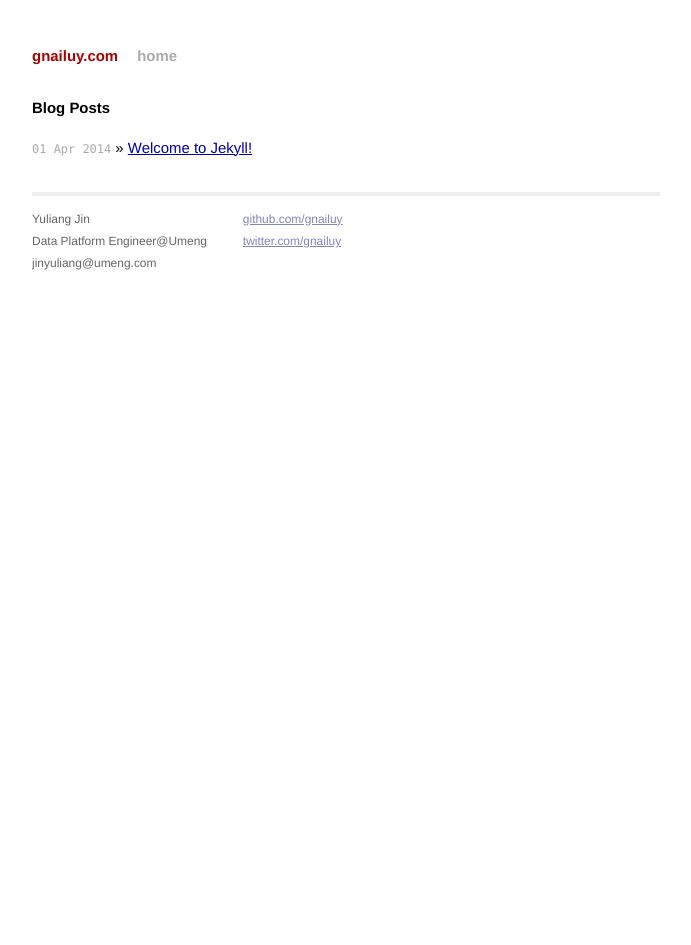
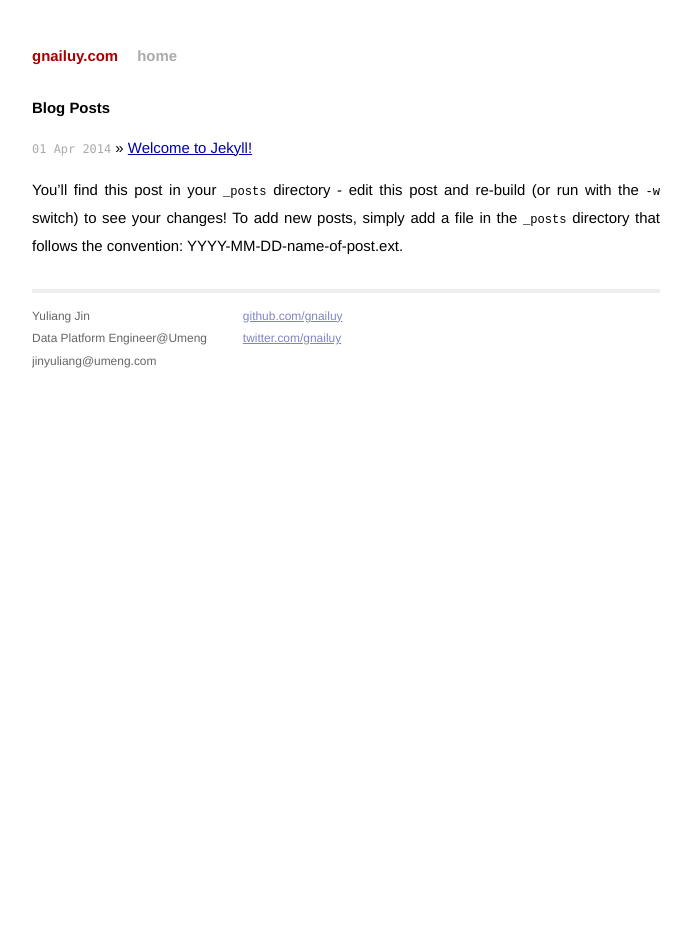
Before and after one commit to gnailuy/gnailuy.com, a Jekyll site: the page built from index.html, in a window 1280 px wide. Shown: the whole page, without its empty margins (294-985 px from the left). Built offline with Jekyll 4.4.1, drawn with Linux system fonts in a browser that asks for light colours; Markdown is read by kramdown in place of the engine named in the settings.

Commit message:
add <!-- more --> support

```diff
--- a/_posts/2014-04-01-welcome-to-jekyll.markdown
+++ b/_posts/2014-04-01-welcome-to-jekyll.markdown
@@ -2,11 +2,13 @@
 layout: post
 title:  "Welcome to Jekyll!"
 date:   2014-04-01 13:05:13
-categories: jekyll update
+categories: [jekyll update]
 ---
 
 You'll find this post in your `_posts` directory - edit this post and re-build (or run with the `-w` switch) to see your changes!
 To add new posts, simply add a file in the `_posts` directory that follows the convention: YYYY-MM-DD-name-of-post.ext.
+
+<!-- more -->
 
 Jekyll also offers powerful support for code snippets:
 
--- a/index.html
+++ b/index.html
@@ -7,7 +7,10 @@
   <h1>Blog Posts</h1>
   <ul class="posts">
     {% for post in site.posts %}
-      <li><span>{{ post.date | date_to_string }}</span> &raquo; <a href="{{ post.url }}">{{ post.title }}</a></li>
+      <li>
+        <span>{{ post.date | date_to_string }}</span> &raquo; <a href="{{ post.url }}">{{ post.title }}</a>
+        {{ post.content | split: '<!-- more -->' | first }}
+      </li>
     {% endfor %}
   </ul>
 </div>
```
